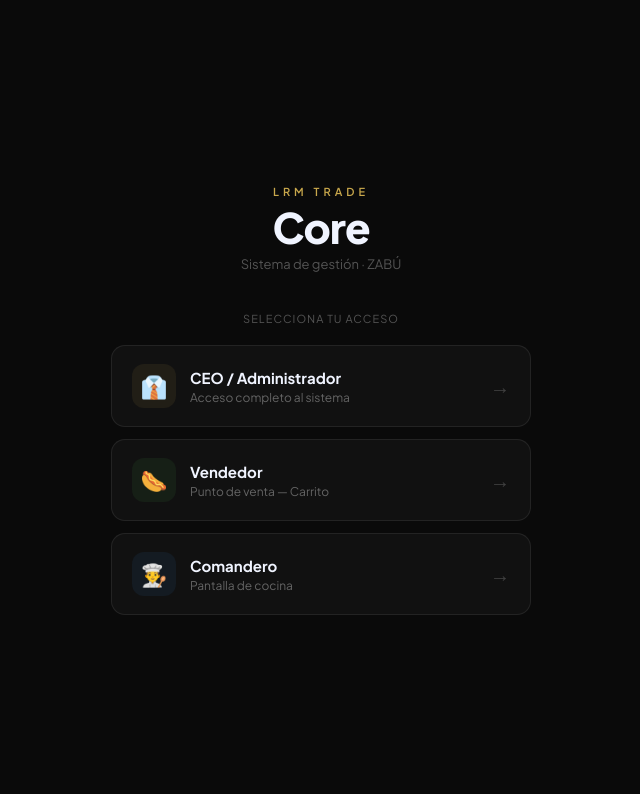
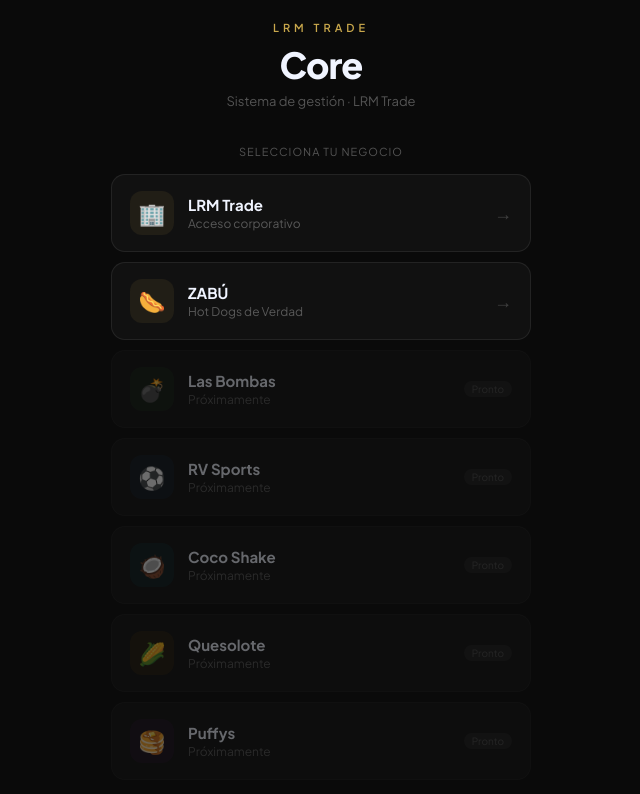
Before and after one commit to lrestrepo-cte/lrm-core, a React (Vite) app: page / in a window 1280 px wide. Shown: the top 794 px of the page, without its empty margins (319-959 px from the left). Built offline with nearby package versions, Linux system fonts and the light colour scheme.

Commit message:
login por negocio - LRM CEO - ZABU roles

```diff
--- a/src/pages/Login.jsx
+++ b/src/pages/Login.jsx
@@ -1,47 +1,51 @@
 import { useState } from 'react'
 
+const NEGOCIOS = [
+  { id:'lrm',     nombre:'LRM Trade',   emoji:'🏢', color:'#C9A84C', desc:'Acceso corporativo',     activo:true  },
+  { id:'zabu',    nombre:'ZABÚ',        emoji:'🌭', color:'#C9A84C', desc:'Hot Dogs de Verdad',     activo:true  },
+  { id:'bombas',  nombre:'Las Bombas',  emoji:'💣', color:'#4caf50', desc:'Próximamente',           activo:false },
+  { id:'rv',      nombre:'RV Sports',   emoji:'⚽', color:'#378ADD', desc:'Próximamente',           activo:false },
+  { id:'coco',    nombre:'Coco Shake',  emoji:'🥥', color:'#00BCD4', desc:'Próximamente',           activo:false },
+  { id:'quesolote',nombre:'Quesolote',  emoji:'🌽', color:'#FF9800', desc:'Próximamente',           activo:false },
+  { id:'puffys',  nombre:'Puffys',      emoji:'🥞', color:'#9C27B0', desc:'Próximamente',           activo:false },
+]
+
+const ROLES_ZABU = [
+  { id:'vendedor',  nombre:'Vendedor',   desc:'Punto de venta · Carrito', emoji:'🌭' },
+  { id:'cocina',    nombre:'Cocina',     desc:'Pantalla de comandas',     emoji:'👨‍🍳' },
+]
+
 const USUARIOS = [
-  { id:1, nombre:'Luis Restrepo',  email:'luis@zabu.co',   password:'zabu2026', rol:'ceo',       pin:null,   negocio:'LRM Trade' },
-  { id:2, nombre:'Emelyn Mendoza', email:'emelyn@zabu.co', password:'zabu2026', rol:'ceo',       pin:null,   negocio:'LRM Trade' },
-  { id:3, nombre:'Operador C01',   email:null,             password:null,       rol:'vendedor',  pin:'1234', negocio:'ZABÚ',     carrito:'C01' },
-  { id:4, nombre:'Operador C02',   email:null,             password:null,       rol:'vendedor',  pin:'2345', negocio:'ZABÚ',     carrito:'C02' },
-  { id:5, nombre:'Comandero',      email:null,             password:null,       rol:'comandero', pin:'9999', negocio:'ZABÚ',     carrito:'C01' },
+  { id:1, nombre:'Luis Restrepo',  email:'luis@zabu.co',   password:'zabu2026', rol:'ceo',      pin:null,   negocio:'lrm',  carrito:null  },
+  { id:2, nombre:'Emelyn Mendoza', email:'emelyn@zabu.co', password:'zabu2026', rol:'ceo',      pin:null,   negocio:'lrm',  carrito:null  },
+  { id:3, nombre:'Operador C01',   email:null,             password:null,       rol:'vendedor', pin:'1234', negocio:'zabu', carrito:'C01' },
+  { id:4, nombre:'Operador C02',   email:null,             password:null,       rol:'vendedor', pin:'2345', negocio:'zabu', carrito:'C02' },
+  { id:5, nombre:'Cocina ZABÚ',    email:null,             password:null,       rol:'cocina',   pin:'9999', negocio:'zabu', carrito:'C01' },
 ]
 
 export default function Login({ onLogin }) {
-  const [modo, setModo]         = useState(null)
-  const [email, setEmail]       = useState('')
-  const [password, setPassword] = useState('')
-  const [pin, setPin]           = useState('')
-  const [error, setError]       = useState('')
-  const [loading, setLoading]   = useState(false)
+  const [negocio, setNegocio] = useState(null)
+  const [rol,     setRol]     = useState(null)
+  const [email,   setEmail]   = useState('')
+  const [password,setPassword]= useState('')
+  const [pin,     setPin]     = useState('')
+  const [error,   setError]   = useState('')
+  const [loading, setLoading] = useState(false)
+
+  const reset = () => { setNegocio(null); setRol(null); setEmail(''); setPassword(''); setPin(''); setError('') }
 
   const loginCEO = () => {
     setLoading(true)
     setTimeout(() => {
-      const user = USUARIOS.find(u => u.email === email.toLowerCase() && u.password === password)
+      const user = USUARIOS.find(u => u.email === email.toLowerCase() && u.password === password && u.rol === 'ceo')
       if (user) {
+        localStorage.setItem('lrm_usuario', JSON.stringify(user))
         onLogin(user)
       } else {
         setError('Email o contraseña incorrectos')
       }
       setLoading(false)
     }, 600)
-  }
-
-  const loginPIN = () => {
-    if (pin.length < 4) return
-    setLoading(true)
-    setTimeout(() => {
-      const user = USUARIOS.find(u => u.pin === pin)
-      if (user) {
-        onLogin(user)
-      } else {
-        setError('PIN incorrecto')
-        setPin('')
-      }
-      setLoading(false)
-    }, 400)
   }
 
   const addPin = (d) => {
@@ -51,139 +55,188 @@ export default function Login({ onLogin }) {
     setError('')
     if (nuevo.length === 4) {
       setTimeout(() => {
-        const user = USUARIOS.find(u => u.pin === nuevo)
-        if (user) { onLogin(user) }
-        else { setError('PIN incorrecto'); setPin('') }
+        const user = USUARIOS.find(u => u.pin === nuevo && u.negocio === negocio && u.rol === rol)
+        if (user) {
+          localStorage.setItem('lrm_usuario', JSON.stringify(user))
+          onLogin(user)
+        } else {
+          setError('PIN incorrecto')
+          setPin('')
+        }
       }, 300)
     }
   }
 
-  const css = `
-    @import url('https://fonts.googleapis.com/css2?family=Plus+Jakarta+Sans:wght@400;500;600;700;800&display=swap');
-    * { box-sizing: border-box; margin: 0; padding: 0; }
-    body { background: #0a0a0a; font-family: 'Plus Jakarta Sans', sans-serif; }
-  `
+  // Estilos base
+  const container = {
+    minHeight:'100vh', background:'#0a0a0a',
+    display:'flex', alignItems:'center', justifyContent:'center',
+    padding:20, fontFamily:"'Plus Jakarta Sans', sans-serif",
+  }
+
+  const card = (color, activo) => ({
+    padding:'16px 18px', borderRadius:14, cursor: activo ? 'pointer' : 'default',
+    background:'rgba(255,255,255,0.03)',
+    border:`1px solid ${activo ? 'rgba(255,255,255,0.08)' : 'rgba(255,255,255,0.04)'}`,
+    transition:'all .15s', opacity: activo ? 1 : 0.4,
+    display:'flex', alignItems:'center', gap:14,
+  })
+
+  const inputStyle = {
+    width:'100%', padding:'13px 16px', borderRadius:10,
+    background:'rgba(255,255,255,0.06)', border:'1px solid rgba(255,255,255,0.1)',
+    color:'#F0F4FF', fontSize:14, fontFamily:'inherit', outline:'none',
+  }
+
+  const btnGold = {
+    width:'100%', padding:'14px', borderRadius:12, cursor:'pointer',
+    background:'rgba(201,168,76,0.15)', border:'1px solid rgba(201,168,76,0.4)',
+    color:'#C9A84C', fontSize:15, fontWeight:700, fontFamily:'inherit', transition:'all .15s',
+  }
+
+  const back = (fn) => (
+    <div onClick={fn} style={{ fontSize:12, color:'rgba(255,255,255,0.3)', cursor:'pointer', marginBottom:20, display:'flex', alignItems:'center', gap:6 }}>
+      ← Volver
+    </div>
+  )
 
   return (
-    <>
-      <style>{css}</style>
-      <div style={{ minHeight:'100vh', background:'#0a0a0a', display:'flex', alignItems:'center', justifyContent:'center', padding:20 }}>
-
-        {/* Panel principal */}
+    <div style={container}>
       <div style={{ width:'100%', maxWidth:420 }}>
 
         {/* Logo */}
-          <div style={{ textAlign:'center', marginBottom:40 }}>
+        <div style={{ textAlign:'center', marginBottom:36 }}>
+          {negocio ? (
+            <div style={{ fontSize:48, marginBottom:8 }}>
+              {NEGOCIOS.find(n=>n.id===negocio)?.emoji}
+            </div>
+          ) : (
             <div style={{ fontSize:11, color:'#C9A84C', letterSpacing:4, fontWeight:600, marginBottom:8 }}>LRM TRADE</div>
-            <div style={{ fontSize:42, fontWeight:900, color:'#F0F4FF', letterSpacing:-1, lineHeight:1 }}>Core</div>
-            <div style={{ fontSize:13, color:'rgba(255,255,255,0.3)', marginTop:8 }}>Sistema de gestión · ZABÚ</div>
+          )}
+          <div style={{ fontSize:36, fontWeight:900, color:'#F0F4FF', letterSpacing:-1 }}>
+            {negocio ? NEGOCIOS.find(n=>n.id===negocio)?.nombre : 'Core'}
+          </div>
+          <div style={{ fontSize:13, color:'rgba(255,255,255,0.3)', marginTop:6 }}>
+            {negocio ? NEGOCIOS.find(n=>n.id===negocio)?.desc : 'Sistema de gestión · LRM Trade'}
+          </div>
         </div>
 
-          {/* Selección de acceso */}
-          {!modo && (
-            <div style={{ display:'flex', flexDirection:'column', gap:12 }}>
-              <div style={{ fontSize:11, color:'rgba(255,255,255,0.3)', textAlign:'center', letterSpacing:1, marginBottom:8 }}>SELECCIONA TU ACCESO</div>
-
-              {[
-                { id:'ceo',       label:'CEO / Administrador', desc:'Acceso completo al sistema', emoji:'👔', color:'#C9A84C' },
-                { id:'vendedor',  label:'Vendedor',             desc:'Punto de venta — Carrito',   emoji:'🌭', color:'#4caf50' },
-                { id:'comandero', label:'Comandero',            desc:'Pantalla de cocina',          emoji:'👨‍🍳', color:'#378ADD' },
-              ].map(r => (
-                <div key={r.id} onClick={() => { setModo(r.id); setError(''); setPin('') }} style={{
-                  padding:'18px 20px', borderRadius:14, cursor:'pointer',
-                  background:'rgba(255,255,255,0.03)', border:`1px solid rgba(255,255,255,0.08)`,
-                  transition:'all .15s', display:'flex', alignItems:'center', gap:14,
-                }}
-                  onMouseOver={e => { e.currentTarget.style.borderColor=r.color+'44'; e.currentTarget.style.background=`${r.color}0a` }}
+        {/* PASO 1 — Selección de negocio */}
+        {!negocio && (
+          <div>
+            <div style={{ fontSize:11, color:'rgba(255,255,255,0.3)', textAlign:'center', letterSpacing:1, marginBottom:16 }}>SELECCIONA TU NEGOCIO</div>
+            <div style={{ display:'flex', flexDirection:'column', gap:10 }}>
+              {NEGOCIOS.map(n => (
+                <div key={n.id}
+                  onClick={() => n.activo && setNegocio(n.id)}
+                  style={card(n.color, n.activo)}
+                  onMouseOver={e => { if(n.activo) { e.currentTarget.style.borderColor=n.color+'44'; e.currentTarget.style.background=n.color+'0a' }}}
                   onMouseOut={e => { e.currentTarget.style.borderColor='rgba(255,255,255,0.08)'; e.currentTarget.style.background='rgba(255,255,255,0.03)' }}
                 >
-                  <div style={{ width:44, height:44, borderRadius:12, background:`${r.color}15`, display:'flex', alignItems:'center', justifyContent:'center', fontSize:22, flexShrink:0 }}>{r.emoji}</div>
+                  <div style={{ width:44, height:44, borderRadius:12, background:n.color+'15', display:'flex', alignItems:'center', justifyContent:'center', fontSize:22, flexShrink:0 }}>
+                    {n.emoji}
+                  </div>
                   <div style={{ flex:1 }}>
-                    <div style={{ fontSize:15, fontWeight:700, color:'#F0F4FF', marginBottom:3 }}>{r.label}</div>
-                    <div style={{ fontSize:12, color:'rgba(255,255,255,0.35)' }}>{r.desc}</div>
+                    <div style={{ fontSize:15, fontWeight:700, color:'#F0F4FF', marginBottom:2 }}>{n.nombre}</div>
+                    <div style={{ fontSize:12, color:'rgba(255,255,255,0.3)' }}>{n.desc}</div>
                   </div>
-                  <div style={{ fontSize:20, color:'rgba(255,255,255,0.2)' }}>→</div>
+                  {n.activo && <div style={{ fontSize:18, color:'rgba(255,255,255,0.2)' }}>→</div>}
+                  {!n.activo && <div style={{ fontSize:10, padding:'2px 8px', borderRadius:8, background:'rgba(255,255,255,0.06)', color:'rgba(255,255,255,0.2)' }}>Pronto</div>}
                 </div>
               ))}
-            </div>
-          )}
-
-          {/* Login CEO */}
-          {modo === 'ceo' && (
-            <div>
-              <div style={{ display:'flex', alignItems:'center', gap:10, marginBottom:24 }}>
-                <div onClick={() => { setModo(null); setError('') }} style={{ cursor:'pointer', color:'rgba(255,255,255,0.3)', fontSize:13 }}>← Volver</div>
-                <div style={{ fontSize:16, fontWeight:700, color:'#F0F4FF' }}>Acceso CEO</div>
-              </div>
-
-              <div style={{ marginBottom:14 }}>
-                <div style={{ fontSize:11, color:'rgba(255,255,255,0.4)', marginBottom:6 }}>Email</div>
-                <input type="email" value={email} onChange={e => { setEmail(e.target.value); setError('') }}
-                  placeholder="tu@zabu.co" autoFocus
-                  onKeyDown={e => e.key==='Enter' && loginCEO()}
-                  style={{ width:'100%', padding:'13px 16px', borderRadius:10, background:'rgba(255,255,255,0.06)', border:'1px solid rgba(255,255,255,0.1)', color:'#F0F4FF', fontSize:14, fontFamily:'inherit', outline:'none' }} />
-              </div>
-
-              <div style={{ marginBottom:20 }}>
-                <div style={{ fontSize:11, color:'rgba(255,255,255,0.4)', marginBottom:6 }}>Contraseña</div>
-                <input type="password" value={password} onChange={e => { setPassword(e.target.value); setError('') }}
-                  placeholder="••••••••"
-                  onKeyDown={e => e.key==='Enter' && loginCEO()}
-                  style={{ width:'100%', padding:'13px 16px', borderRadius:10, background:'rgba(255,255,255,0.06)', border:'1px solid rgba(255,255,255,0.1)', color:'#F0F4FF', fontSize:14, fontFamily:'inherit', outline:'none' }} />
-              </div>
-
-              {error && (
-                <div style={{ padding:'10px 14px', background:'rgba(224,82,82,0.1)', border:'1px solid rgba(224,82,82,0.3)', borderRadius:8, fontSize:12, color:'#e05252', marginBottom:14 }}>{error}</div>
-              )}
-
-              <button onClick={loginCEO} disabled={loading} style={{
-                width:'100%', padding:'14px', borderRadius:12, cursor:'pointer',
-                background: loading ? 'rgba(201,168,76,0.3)' : 'rgba(201,168,76,0.15)',
-                border:'1px solid rgba(201,168,76,0.4)', color:'#C9A84C',
-                fontSize:15, fontWeight:700, fontFamily:'inherit', transition:'all .15s',
-              }}>
-                {loading ? 'Verificando...' : 'Ingresar →'}
-              </button>
-
-              <div style={{ marginTop:16, padding:'12px 16px', background:'rgba(255,255,255,0.03)', borderRadius:8, fontSize:11, color:'rgba(255,255,255,0.3)' }}>
-                Demo: luis@zabu.co / zabu2026
             </div>
           </div>
         )}
 
-          {/* Login PIN */}
-          {(modo === 'vendedor' || modo === 'comandero') && (
+        {/* PASO 2A — LRM Trade → CEO login */}
+        {negocio === 'lrm' && (
           <div>
-              <div style={{ display:'flex', alignItems:'center', gap:10, marginBottom:24 }}>
-                <div onClick={() => { setModo(null); setError(''); setPin('') }} style={{ cursor:'pointer', color:'rgba(255,255,255,0.3)', fontSize:13 }}>← Volver</div>
-                <div style={{ fontSize:16, fontWeight:700, color:'#F0F4FF' }}>{modo === 'vendedor' ? 'Acceso Vendedor' : 'Acceso Comandero'}</div>
+            {back(reset)}
+            <div style={{ fontSize:11, color:'rgba(255,255,255,0.3)', letterSpacing:1, marginBottom:16 }}>ACCESO CEO</div>
+            <div style={{ marginBottom:14 }}>
+              <div style={{ fontSize:11, color:'rgba(255,255,255,0.4)', marginBottom:6 }}>Email</div>
+              <input type="email" value={email} onChange={e=>{setEmail(e.target.value);setError('')}}
+                placeholder="tu@lrmtrade.co" autoFocus
+                onKeyDown={e=>e.key==='Enter'&&loginCEO()}
+                style={inputStyle} />
+            </div>
+            <div style={{ marginBottom:20 }}>
+              <div style={{ fontSize:11, color:'rgba(255,255,255,0.4)', marginBottom:6 }}>Contraseña</div>
+              <input type="password" value={password} onChange={e=>{setPassword(e.target.value);setError('')}}
+                placeholder="••••••••"
+                onKeyDown={e=>e.key==='Enter'&&loginCEO()}
+                style={inputStyle} />
+            </div>
+            {error && <div style={{ padding:'10px 14px', background:'rgba(224,82,82,0.1)', border:'1px solid rgba(224,82,82,0.3)', borderRadius:8, fontSize:12, color:'#e05252', marginBottom:14 }}>{error}</div>}
+            <button onClick={loginCEO} disabled={loading} style={btnGold}>
+              {loading ? 'Verificando...' : 'Ingresar →'}
+            </button>
+            <div style={{ marginTop:14, padding:'10px 14px', background:'rgba(255,255,255,0.03)', borderRadius:8, fontSize:11, color:'rgba(255,255,255,0.25)', textAlign:'center' }}>
+              Demo: luis@zabu.co · zabu2026
+            </div>
+          </div>
+        )}
+
+        {/* PASO 2B — ZABÚ → selección de rol */}
+        {negocio === 'zabu' && !rol && (
+          <div>
+            {back(reset)}
+            <div style={{ fontSize:11, color:'rgba(255,255,255,0.3)', textAlign:'center', letterSpacing:1, marginBottom:16 }}>¿CUÁL ES TU ROL?</div>
+            <div style={{ display:'flex', flexDirection:'column', gap:10 }}>
+              {ROLES_ZABU.map(r => (
+                <div key={r.id} onClick={() => setRol(r.id)} style={card('#C9A84C', true)}
+                  onMouseOver={e => { e.currentTarget.style.borderColor='rgba(201,168,76,0.4)'; e.currentTarget.style.background='rgba(201,168,76,0.06)' }}
+                  onMouseOut={e => { e.currentTarget.style.borderColor='rgba(255,255,255,0.08)'; e.currentTarget.style.background='rgba(255,255,255,0.03)' }}
+                >
+                  <div style={{ width:44, height:44, borderRadius:12, background:'rgba(201,168,76,0.1)', display:'flex', alignItems:'center', justifyContent:'center', fontSize:22, flexShrink:0 }}>
+                    {r.emoji}
+                  </div>
+                  <div style={{ flex:1 }}>
+                    <div style={{ fontSize:15, fontWeight:700, color:'#F0F4FF', marginBottom:2 }}>{r.nombre}</div>
+                    <div style={{ fontSize:12, color:'rgba(255,255,255,0.3)' }}>{r.desc}</div>
+                  </div>
+                  <div style={{ fontSize:18, color:'rgba(255,255,255,0.2)' }}>→</div>
+                </div>
+              ))}
+            </div>
+          </div>
+        )}
+
+        {/* PASO 3 — PIN */}
+        {negocio === 'zabu' && rol && (
+          <div>
+            {back(() => setRol(null))}
+            <div style={{ fontSize:11, color:'rgba(255,255,255,0.3)', textAlign:'center', letterSpacing:1, marginBottom:20 }}>
+              {rol === 'vendedor' ? 'INGRESA TU PIN DE VENDEDOR' : 'INGRESA TU PIN DE COCINA'}
             </div>
 
             {/* Indicador PIN */}
-              <div style={{ display:'flex', justifyContent:'center', gap:12, marginBottom:28 }}>
+            <div style={{ display:'flex', justifyContent:'center', gap:14, marginBottom:28 }}>
               {[0,1,2,3].map(i => (
-                  <div key={i} style={{ width:16, height:16, borderRadius:'50%', background: i < pin.length ? '#C9A84C' : 'rgba(255,255,255,0.1)', transition:'all .2s', border:'1px solid rgba(201,168,76,0.3)' }} />
+                <div key={i} style={{ width:16, height:16, borderRadius:'50%', transition:'all .2s',
+                  background: i < pin.length ? '#C9A84C' : 'rgba(255,255,255,0.1)',
+                  border:'1px solid rgba(201,168,76,0.3)',
+                }} />
               ))}
             </div>
 
-              {error && (
-                <div style={{ padding:'10px 14px', background:'rgba(224,82,82,0.1)', border:'1px solid rgba(224,82,82,0.3)', borderRadius:8, fontSize:12, color:'#e05252', marginBottom:16, textAlign:'center' }}>{error}</div>
-              )}
+            {error && <div style={{ padding:'10px 14px', background:'rgba(224,82,82,0.1)', border:'1px solid rgba(224,82,82,0.3)', borderRadius:8, fontSize:12, color:'#e05252', marginBottom:16, textAlign:'center' }}>{error}</div>}
 
             {/* Teclado PIN */}
             <div style={{ display:'grid', gridTemplateColumns:'repeat(3,1fr)', gap:10, maxWidth:280, margin:'0 auto' }}>
               {[1,2,3,4,5,6,7,8,9,'',0,'⌫'].map((d, i) => (
                 <div key={i} onClick={() => {
-                    if (d === '⌫') { setPin(prev => prev.slice(0,-1)); setError('') }
+                  if (d === '⌫') { setPin(prev=>prev.slice(0,-1)); setError('') }
                   else if (d !== '') addPin(String(d))
                 }} style={{
-                    padding:'18px', borderRadius:12, textAlign:'center', cursor: d==='' ? 'default' : 'pointer',
+                  padding:'18px', borderRadius:12, textAlign:'center',
+                  cursor: d==='' ? 'default' : 'pointer',
                   background: d==='' ? 'transparent' : d==='⌫' ? 'rgba(224,82,82,0.1)' : 'rgba(255,255,255,0.06)',
                   border: d==='' ? 'none' : `1px solid ${d==='⌫' ? 'rgba(224,82,82,0.2)' : 'rgba(255,255,255,0.08)'}`,
                   fontSize: d==='⌫' ? 20 : 22, fontWeight:700,
                   color: d==='' ? 'transparent' : d==='⌫' ? '#e05252' : '#F0F4FF',
+                  visibility: d==='' ? 'hidden' : 'visible',
                   transition:'all .1s',
-                    visibility: d==='' ? 'hidden' : 'visible',
                 }}
                   onMouseOver={e => { if(d!=='') e.currentTarget.style.background = d==='⌫' ? 'rgba(224,82,82,0.2)' : 'rgba(255,255,255,0.12)' }}
                   onMouseOut={e => { if(d!=='') e.currentTarget.style.background = d==='⌫' ? 'rgba(224,82,82,0.1)' : 'rgba(255,255,255,0.06)' }}
@@ -192,12 +245,11 @@ export default function Login({ onLogin }) {
             </div>
 
             <div style={{ marginTop:20, textAlign:'center', fontSize:11, color:'rgba(255,255,255,0.2)' }}>
-                {modo === 'vendedor' ? 'Demo PIN: 1234' : 'Demo PIN: 9999'}
+              {rol === 'vendedor' ? 'Demo: 1234' : 'Demo: 9999'}
             </div>
           </div>
         )}
       </div>
     </div>
-    </>
   )
 }
```
Lines whose indentation alone changed are shown as unchanged.
